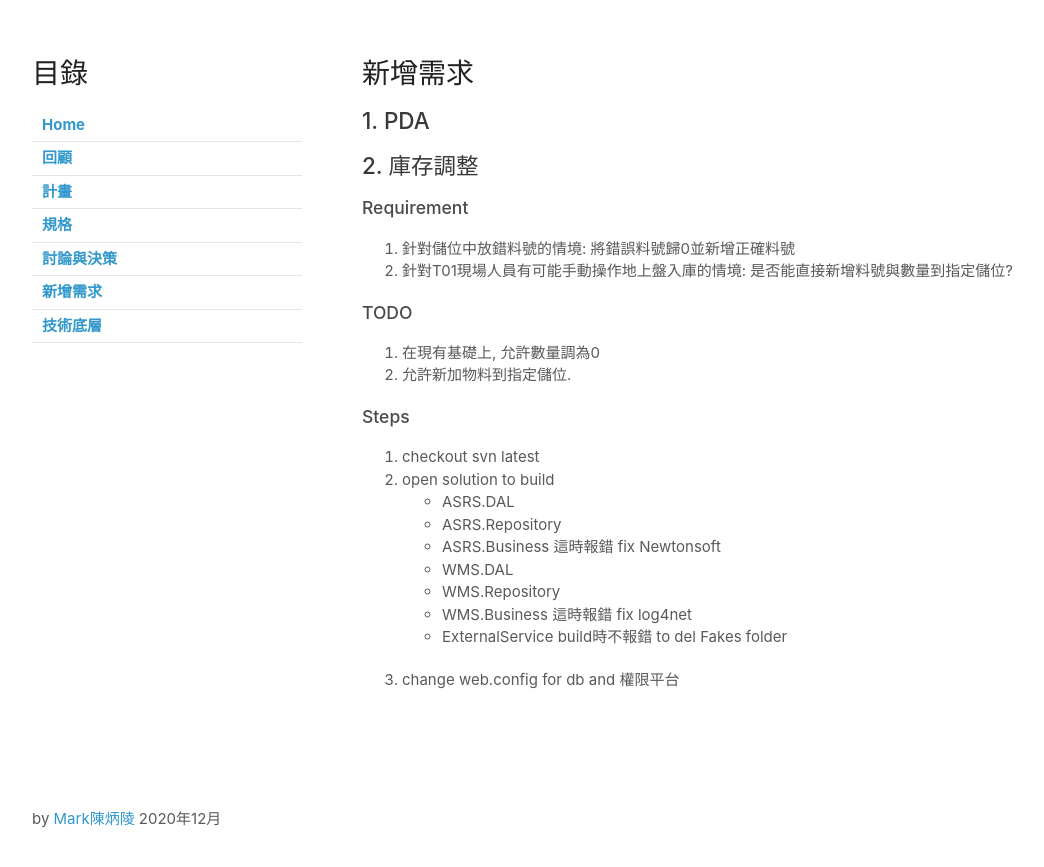
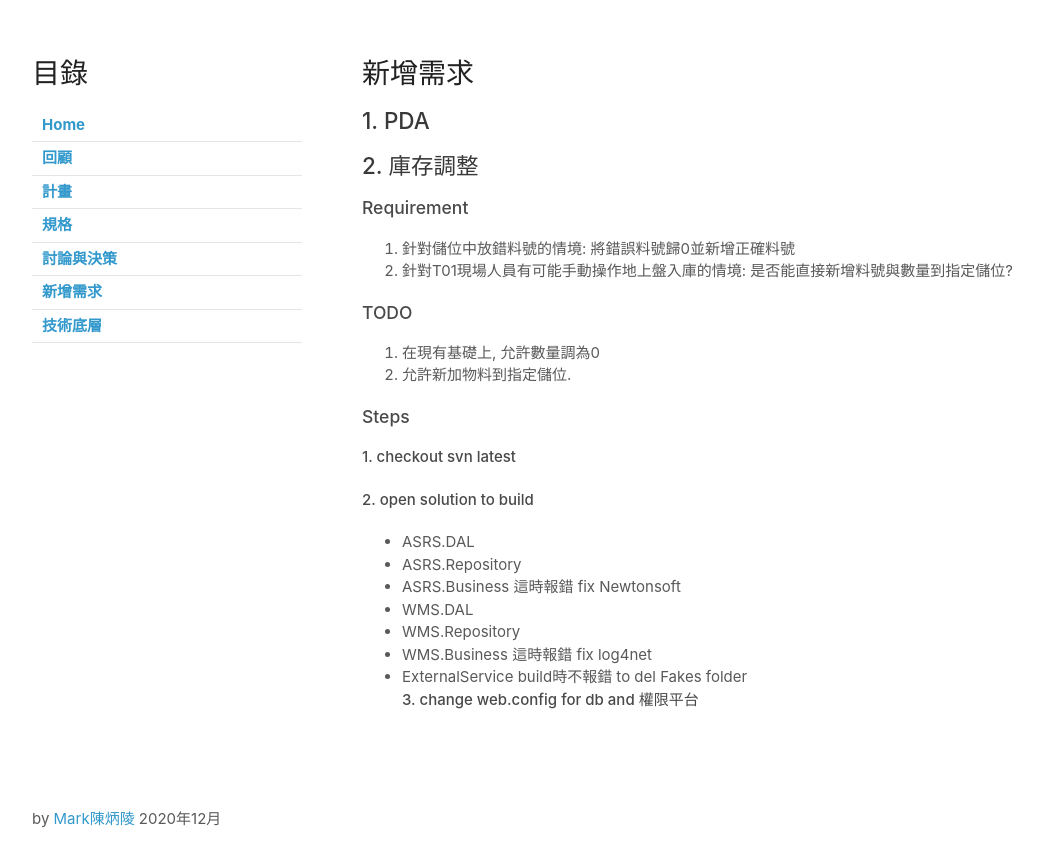
Before and after one commit to dreamaitek/p003, a Jekyll site: the page built from extra.md, in a window 1280 px wide. Shown: the top 867 px of the page, without its empty margins (68-1112 px from the left). Built offline with Jekyll 4.4.1, drawn with Linux system fonts in a browser that asks for light colours; our own code applies the rules of GitHub Pages for plain Markdown files.

Commit message:
Update extra.md

```diff
--- a/extra.md
+++ b/extra.md
@@ -18,8 +18,8 @@
 
 ### Steps
 
-1. checkout svn latest
-1. open solution to build
+#### 1. checkout svn latest
+#### 2. open solution to build
   - ASRS.DAL
   - ASRS.Repository
   - ASRS.Business 這時報錯     fix Newtonsoft
@@ -27,4 +27,4 @@
   - WMS.Repository
   - WMS.Business 這時報錯      fix log4net
   - ExternalService  build時不報錯 to del Fakes folder
-1. change web.config for db and 權限平台
+#### 3. change web.config for db and 權限平台
```
